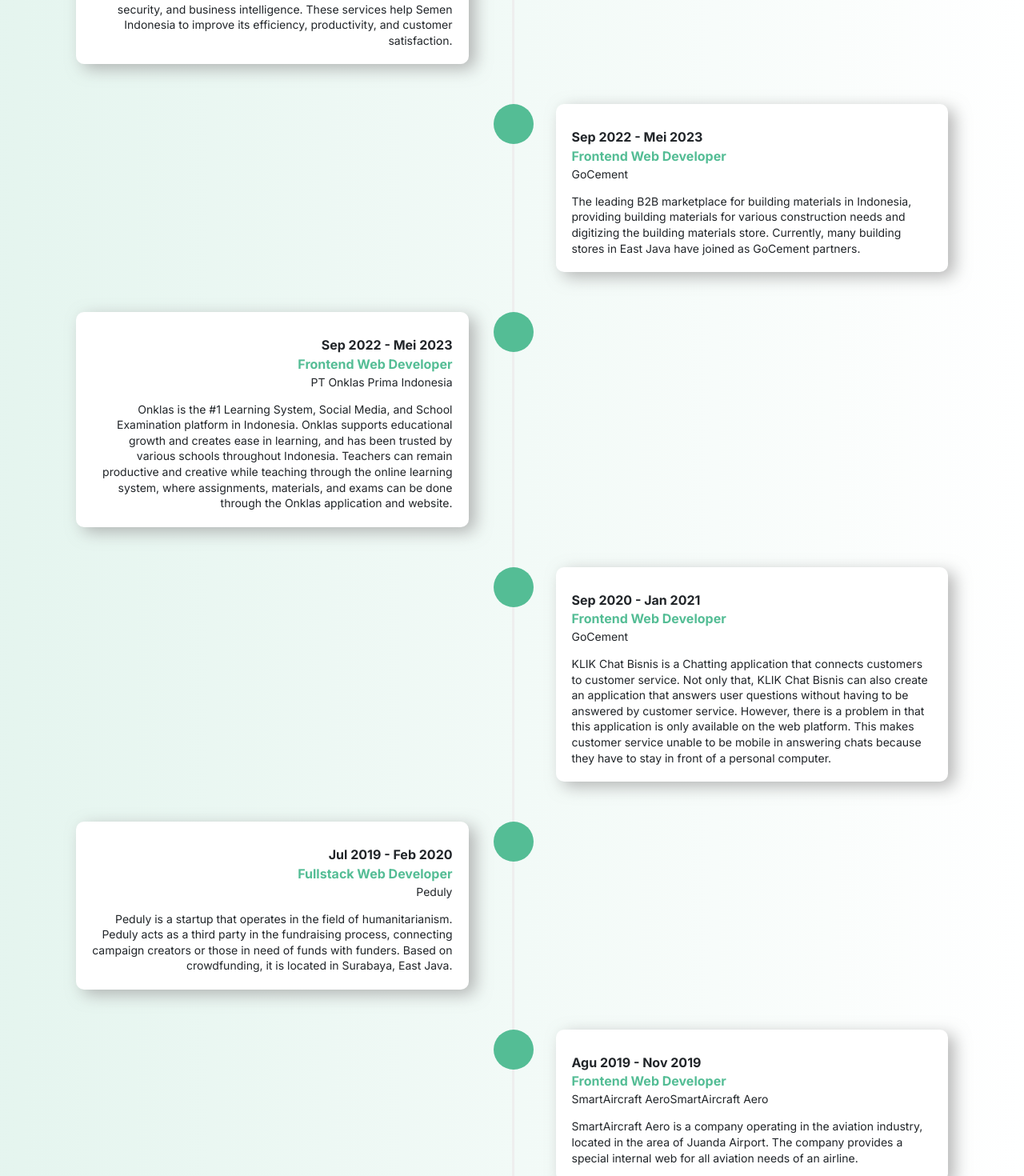
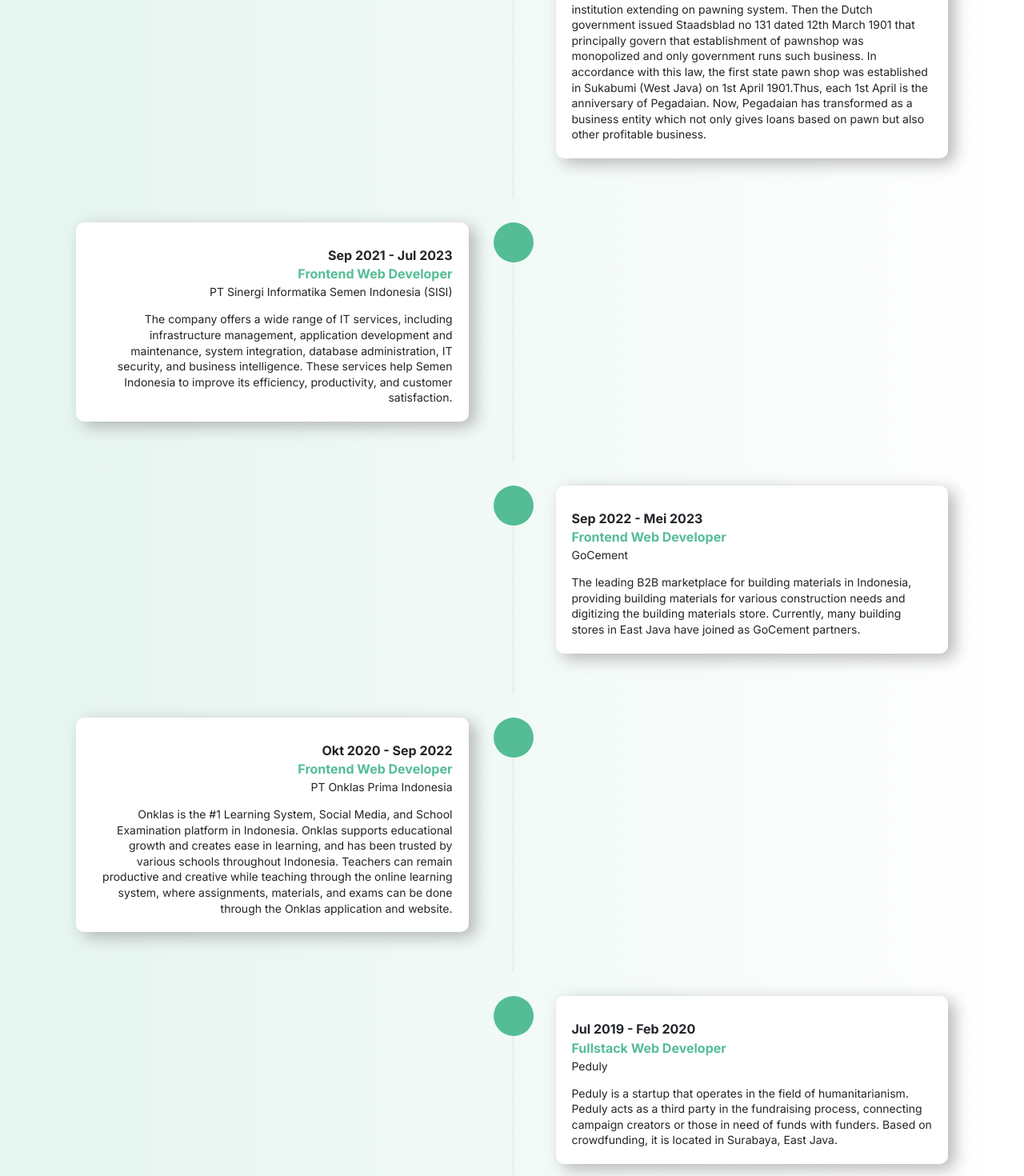
Before and after one commit to Iqbalaulia/my-profile-with-vuejs, a Vue app: page / in a window 1280 px wide. Shown: the part 1700-3170 px from the top of the page at 80% size. Built offline with nearby package versions, Linux system fonts and the light colour scheme.

Commit message:
fixing: data from json experience

```diff
--- /dev/null
+++ b/src/components/home/experiences/data/experience.json
@@ -0,0 +1,54 @@
+{
+    "data":{
+        "data":[
+            {
+                "section": "right",
+                "start_date": "Aug 2023",
+                "end_date": "",
+                "position":"Frontend Web Developer",
+                "company":"PT.Pegadaian",
+                "information_company":"As a state-owned enterprise, Pegadaian has a long history which began in the 18th century when Vereenigde Oost Indische Companies (VOC), established Bank Van Leening, a credit institution extending on pawning system. Then the Dutch government issued Staadsblad no 131 dated 12th March 1901 that principally govern that establishment of pawnshop was monopolized and only government runs such business. In accordance with this law, the first state pawn shop was established in Sukabumi (West Java) on 1st April 1901.Thus, each 1st April is the anniversary of Pegadaian. Now, Pegadaian has transformed as a business entity which not only gives loans based on pawn but also other profitable business."
+            },
+            {
+                "section": "",
+                "start_date": "Sep 2021",
+                "end_date": "Jul 2023",
+                "position":"Frontend Web Developer",
+                "company":"PT Sinergi Informatika Semen Indonesia (SISI)",
+                "information_company":"The company offers a wide range of IT services, including infrastructure management, application development and maintenance, system integration, database administration, IT security, and business intelligence. These services help Semen Indonesia to improve its efficiency, productivity, and customer satisfaction."
+            },
+            {
+                "section": "right",
+                "start_date": "Sep 2022",
+                "end_date": "Mei 2023",
+                "position":"Frontend Web Developer",
+                "company":"GoCement",
+                "information_company":"The leading B2B marketplace for building materials in Indonesia, providing building materials for various construction needs and digitizing the building materials store. Currently, many building stores in East Java have joined as GoCement partners."
+            },
+            {
+                "section": "",
+                "start_date": "Okt 2020",
+                "end_date": "Sep 2022",
+                "position":"Frontend Web Developer",
+                "company":"PT Onklas Prima Indonesia",
+                "information_company":"Onklas is the #1 Learning System, Social Media, and School Examination platform in Indonesia. Onklas supports educational growth and creates ease in learning, and has been trusted by various schools throughout Indonesia. Teachers can remain productive and creative while teaching through the online learning system, where assignments, materials, and exams can be done through the Onklas application and website."
+            },
+            {
+                "section": "right",
+                "start_date": "Jul 2019",
+                "end_date": "Feb 2020",
+                "position":"Fullstack Web Developer",
+                "company":"Peduly",
+                "information_company":"Peduly is a startup that operates in the field of humanitarianism. Peduly acts as a third party in the fundraising process, connecting campaign creators or those in need of funds with funders. Based on crowdfunding, it is located in Surabaya, East Java."
+            },
+            {
+                "section": "",
+                "start_date": "Aug 2019",
+                "end_date": "Nov 2019",
+                "position":"Frontend Web Developer",
+                "company":"SmartAircraft Aero",
+                "information_company":"SmartAircraft Aero is a company operating in the aviation industry, located in the area of Juanda Airport. The company provides a special internal web for all aviation needs of an airline."
+            }
+        ]
+    }
+}
--- a/src/components/home/experiences/index.vue
+++ b/src/components/home/experiences/index.vue
@@ -11,120 +11,17 @@
 				<h4>Frontend Engineer</h4>
 			</div>
 
-			<div class="timeline">
+			<div class="timeline" v-for="(experience, indexExperience) in data" :key="indexExperience">
 				<div class="timeline-item">
 					<div class="timeline-icon"> </div>
-					<div class="timeline-content">
-						<p class="timeline-content-date">Sep 2021 - Now</p>
-						<label for="" class="timeline-content-position"
-							>Frontend Web Developer</label
-						>
-						<div class="timeline-content-company"
-							>PT Sinergi Informatika Semen Indonesia (SISI)</div
-						>
+					<div class="timeline-content" :class="experience.section">
+						<p class="timeline-content-date">{{experience.start_date}} - {{experience.end_date ? experience.end_date : `Now`}}</p>
+							<label for="" class="timeline-content-position">
+								{{experience.position}}
+							</label>
+							<div class="timeline-content-company">{{experience.company}}</div>
 						<p>
-							The company offers a wide range of IT services, including
-							infrastructure management, application development and
-							maintenance, system integration, database administration, IT
-							security, and business intelligence. These services help Semen
-							Indonesia to improve its efficiency, productivity, and customer
-							satisfaction.
-						</p>
-					</div>
-				</div>
-
-				<div class="timeline-item">
-					<div class="timeline-icon"> </div>
-					<div class="timeline-content right">
-						<p class="timeline-content-date">Sep 2022 - Mei 2023</p>
-						<label for="" class="timeline-content-position"
-							>Frontend Web Developer
-						</label>
-						<div class="timeline-content-company">GoCement </div>
-						<p>
-							The leading B2B marketplace for building materials in Indonesia,
-							providing building materials for various construction needs and
-							digitizing the building materials store. Currently, many building
-							stores in East Java have joined as GoCement partners.</p
-						>
-					</div>
-				</div>
-
-				<div class="timeline-item">
-					<div class="timeline-icon"> </div>
-					<div class="timeline-content">
-						<p class="timeline-content-date">Sep 2022 - Mei 2023</p>
-						<label for="" class="timeline-content-position"
-							>Frontend Web Developer
-						</label>
-						<div class="timeline-content-company"
-							>PT Onklas Prima Indonesia
-						</div>
-						<p
-							>Onklas is the #1 Learning System, Social Media, and School
-							Examination platform in Indonesia. Onklas supports educational
-							growth and creates ease in learning, and has been trusted by
-							various schools throughout Indonesia. Teachers can remain
-							productive and creative while teaching through the online learning
-							system, where assignments, materials, and exams can be done
-							through the Onklas application and website.</p
-						>
-					</div>
-				</div>
-
-				<div class="timeline-item">
-					<div class="timeline-icon"> </div>
-					<div class="timeline-content right">
-						<p class="timeline-content-date">Sep 2020 - Jan 2021</p>
-						<label for="" class="timeline-content-position"
-							>Frontend Web Developer
-						</label>
-						<div class="timeline-content-company">GoCement </div>
-						<p>
-							KLIK Chat Bisnis is a Chatting application that connects customers
-							to customer service. Not only that, KLIK Chat Bisnis can also
-							create an application that answers user questions without having
-							to be answered by customer service. However, there is a problem in
-							that this application is only available on the web platform. This
-							makes customer service unable to be mobile in answering chats
-							because they have to stay in front of a personal computer.</p
-						>
-					</div>
-				</div>
-
-				<div class="timeline-item">
-					<div class="timeline-icon"> </div>
-					<div class="timeline-content">
-						<p class="timeline-content-date">Jul 2019 - Feb 2020</p>
-						<label for="" class="timeline-content-position"
-							>Fullstack Web Developer
-						</label>
-						<div class="timeline-content-company">Peduly </div>
-						<p
-							>Peduly is a startup that operates in the field of
-							humanitarianism. Peduly acts as a third party in the fundraising
-							process, connecting campaign creators or those in need of funds
-							with funders. Based on crowdfunding, it is located in Surabaya,
-							East Java.</p
-						>
-					</div>
-				</div>
-
-				<div class="timeline-item">
-					<div class="timeline-icon"> </div>
-					<div class="timeline-content right">
-						<p class="timeline-content-date">Agu 2019 - Nov 2019</p>
-						<label for="" class="timeline-content-position"
-							>Frontend Web Developer
-						</label>
-						<div class="timeline-content-company"
-							>SmartAircraft AeroSmartAircraft Aero
-						</div>
-						<p>
-							SmartAircraft Aero is a company operating in the aviation
-							industry, located in the area of Juanda Airport. The company
-							provides a special internal web for all aviation needs of an
-							airline.
+							{{experience.information_company}}
 						</p>
 					</div>
 				</div>
@@ -134,5 +31,13 @@
 </template>
 
 <script>
-export default {};
+import jsonExperience from './data/experience.json'
+
+export default {
+	data() {
+		return {
+			data: jsonExperience.data.data
+		}
+	}
+};
 </script>
```
